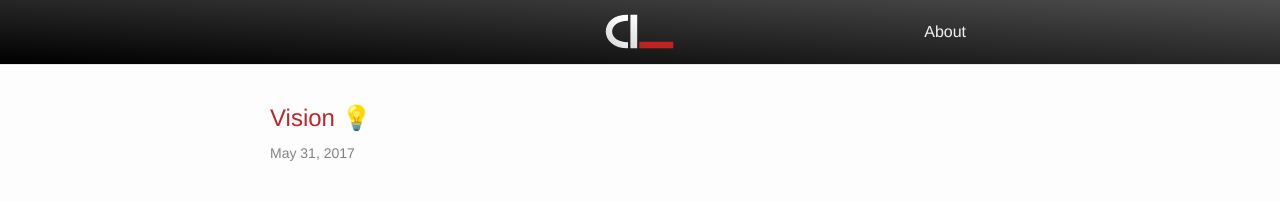
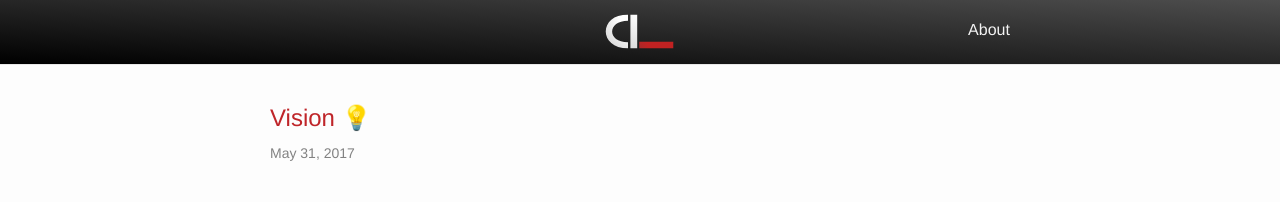
Before and after one commit to albinekcom/albinekcom.github.io, a Jekyll site: the page built from index.md, in a window 1280 px wide. Shown: the top 202 px of the page. Built offline with Jekyll 4.4.1, drawn with Linux system fonts in a browser that asks for light colours.

Commit message:
Improve header

```diff
--- a/_sass/minima/_layout.scss
+++ b/_sass/minima/_layout.scss
@@ -30,7 +30,6 @@
 }
 
 .header-right {
-  position: relative;
   float: left;
   width: 33.33%;
   height: 100%;
@@ -44,10 +43,8 @@
 }
 
 .right-inner {
-  position: absolute;
-  top: 50%;
-  left: 50%;
-  transform: translate(90%, -50%);
+  transform: translate(0%, 75%);
+  text-align: right;
 }
 
 .navigation-about {
```
